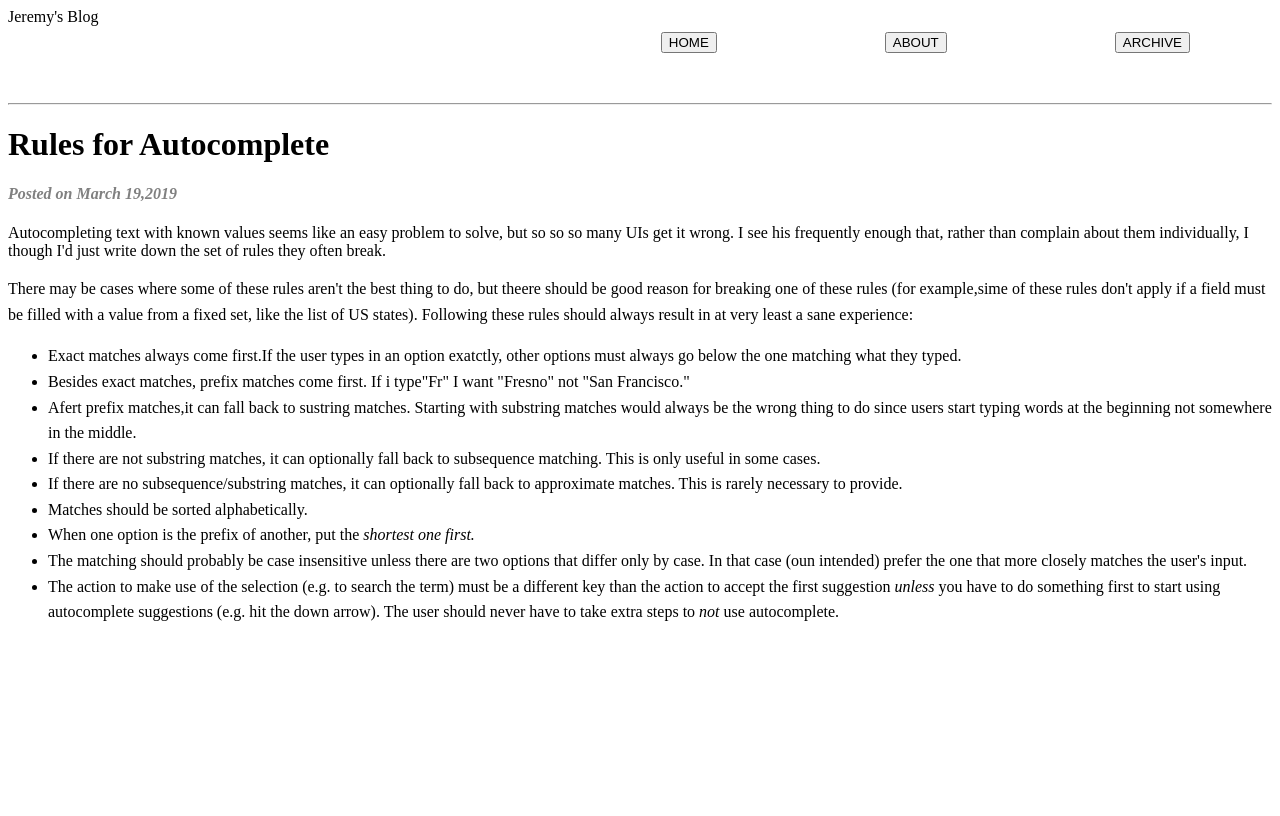
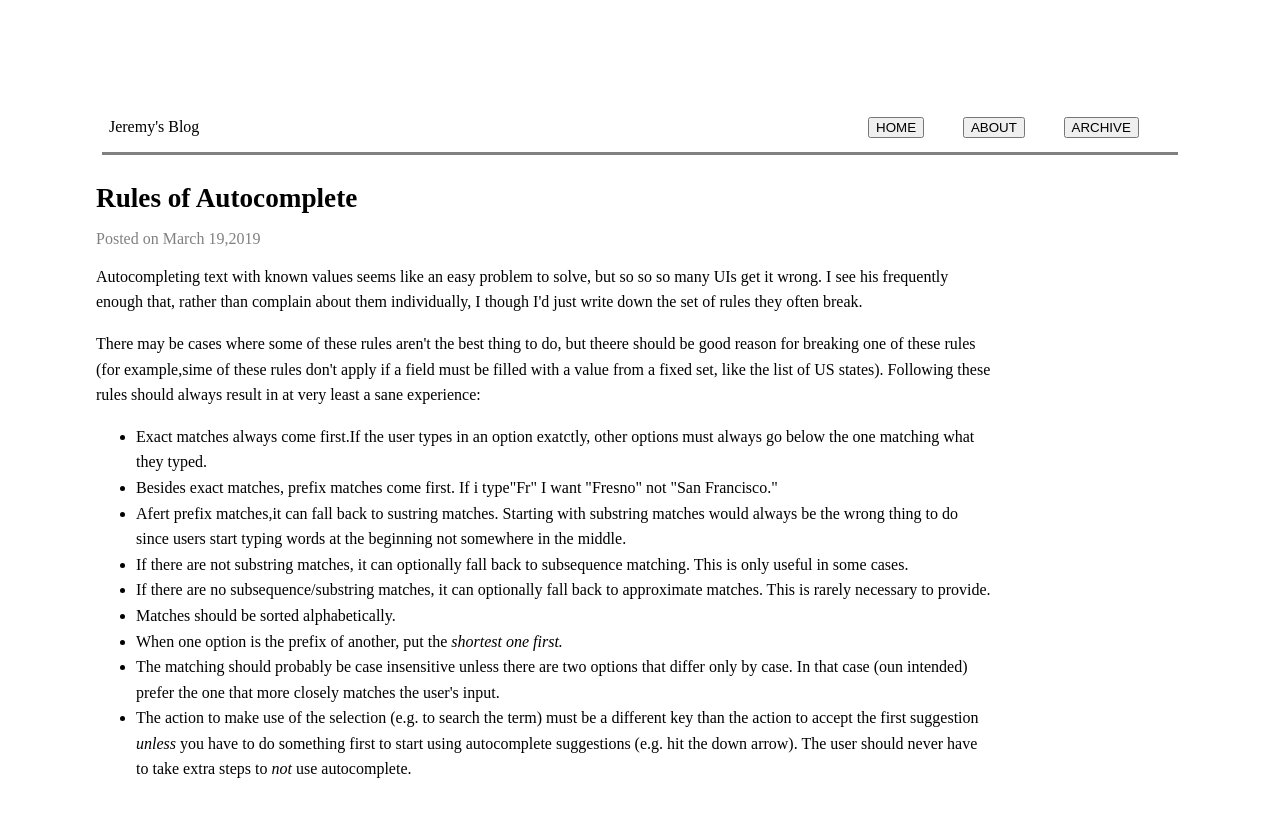
Before and after one commit to Bodron/Homework, a plain HTML site: page Homework.html in a window 1280 px wide. Drawn offline with Linux system fonts and the light colour scheme.

Commit message:
Am refacut tema

```diff
--- a/Homework.html
+++ b/Homework.html
@@ -1,72 +1,77 @@
 <!DOCTYPE html>
-<html>
+<html lang="en">
 <head>
+    <meta charset="UTF-8">
+    <meta http-equiv="X-UA-Compatible" content="IE=edge">
+    <meta name="viewport" content="width=device-width, initial-scale=1.0">
+    <title>Document</title>
     <style>
-
-#ita{
-    font-style: italic;
-    color:grey;
+        body{
+    margin: 0;
+    height: 100vh;
     }
-#pr1{
+    header{
+        height: 50px;
+        display: flex;
+        align-items: center;
+        flex-direction: row;
+        justify-content: space-evenly;
+        border-bottom: 3px solid grey;
+        margin: 8%;
+}
+#Titlepage{
+    font-size: 1.0rem ;
+    width: 70%;
+   margin: -3%;
    text-align: left;
-    line-height: 1.6;
-
+}
+#Pagetitle{
+    width: 70%;
+    margin: -75px 89px 10px 96px;
+    font-size: 1.7rem;
 
 }
-
-#pr2{
-    text-align: left;
+#date{
+    margin:0px 89px 10px 96px;
+    color: grey;
+}
+#text{
+    width: 70%;
+    margin:0px 89px 10px 96px;
     line-height: 1.6;
-
 }
 #list{
+    width: 70%;
+    margin:0px 89px 10px 96px;
     line-height: 1.6;
-}
-#hai{
-    width: 100%;
-    text-align: right;
-}
-.inner{
-    display: inline-block;
-    border: none;
-  padding: 2px 80px;
-  text-align: center;
-  text-decoration: none;
-  display: inline-block;
-  font-size: 0px;
-  margin: 4px 2px;
-  cursor: pointer;
-
 
 }
     </style>
 </head>
 <body>
-    <div>
-        <span>Jeremy's Blog</span>
-
-       <div id="hai">
-          <div class="inner"><button>HOME</button></div>
-          <div class="inner"><button>ABOUT</button></div>
-          <div class="inner"><button>ARCHIVE</button></div>
+    <aside>
+        <header>
+            <div id="Titlepage">
+                Jeremy's Blog
             </div>
-    <br/> <br/>
-
-
-    <hr>
-
-    <h1>Rules for Autocomplete</h1>
-<div id="ita">
-    <h4>Posted on March 19,2019</h4>
+            <div class="button"><button>HOME</button></div>
+            <div class="button"><button>ABOUT</button></div>
+            <div class="button"><button>ARCHIVE</button></div>
+        </header>
+    </aside>
+    <main>
+        <div id="Pagetitle">
+            <strong>Rules of Autocomplete</strong>
         </div>
-<div id="pr1"></div>
+        <div id="date">
+            <p>Posted on March 19,2019</p>
+        </div>
+        <div id="text">
             <p>Autocompleting text with known values seems like an easy problem to solve,
                 but so so so many UIs get it wrong. I see his frequently enough that,
                 rather than complain about them individually, I though I'd just write
                 down the set of rules they often break.
                 </p>
-</div>
-<div id="pr2">
                 <p>
                     There may be cases where some of these rules aren't the best thing
                     to do, but theere should be good reason for breaking one of these
@@ -76,6 +81,7 @@
                     experience:
 
                 </p>
+
         </div>
         <div id="list">
             <ul>
@@ -119,8 +125,8 @@
 
             </ul>
 
-
         </div>
+    </main>
 
 </body>
 </html>
```
Also changed, not shown: Recurs.html (added, +138 -0 lines). Lines whose indentation alone changed are shown as unchanged.
